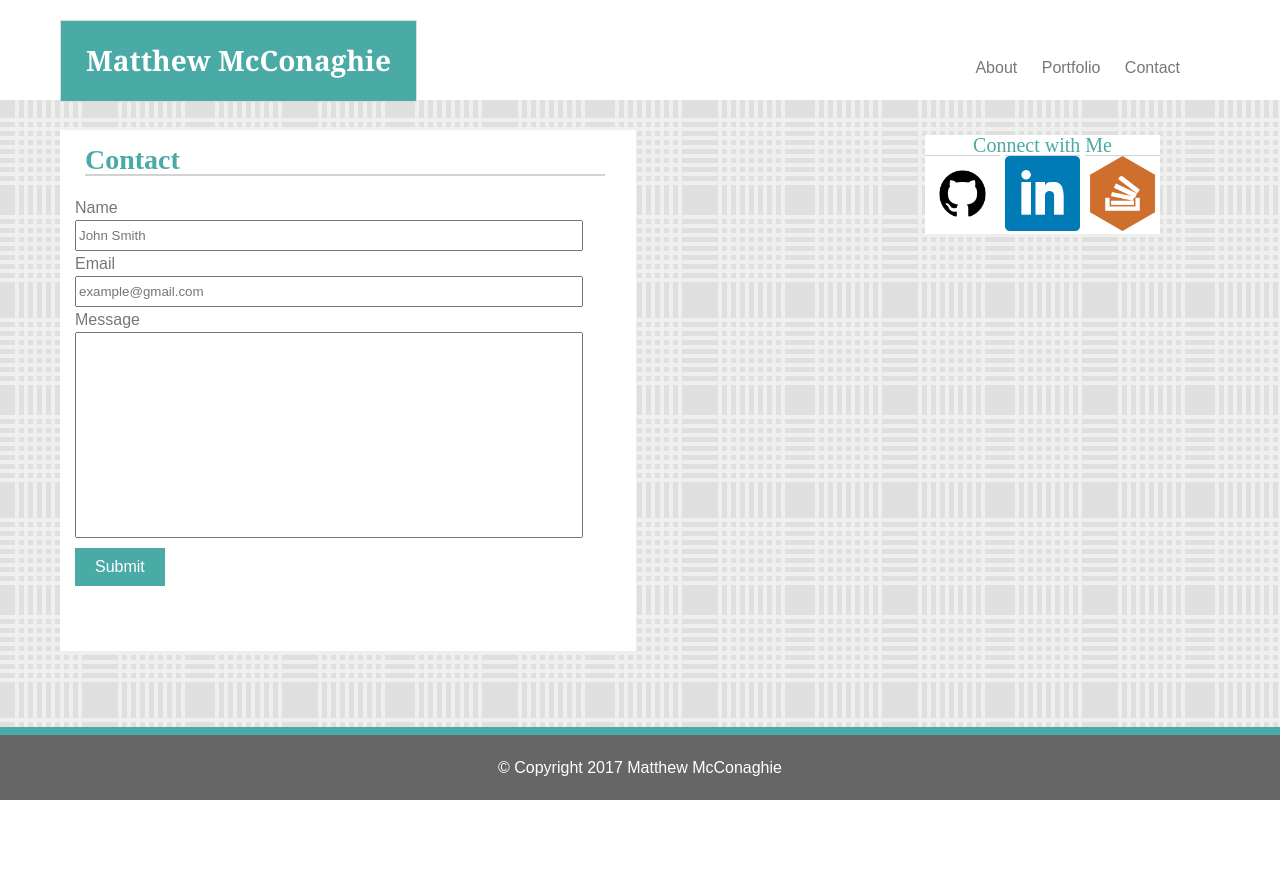
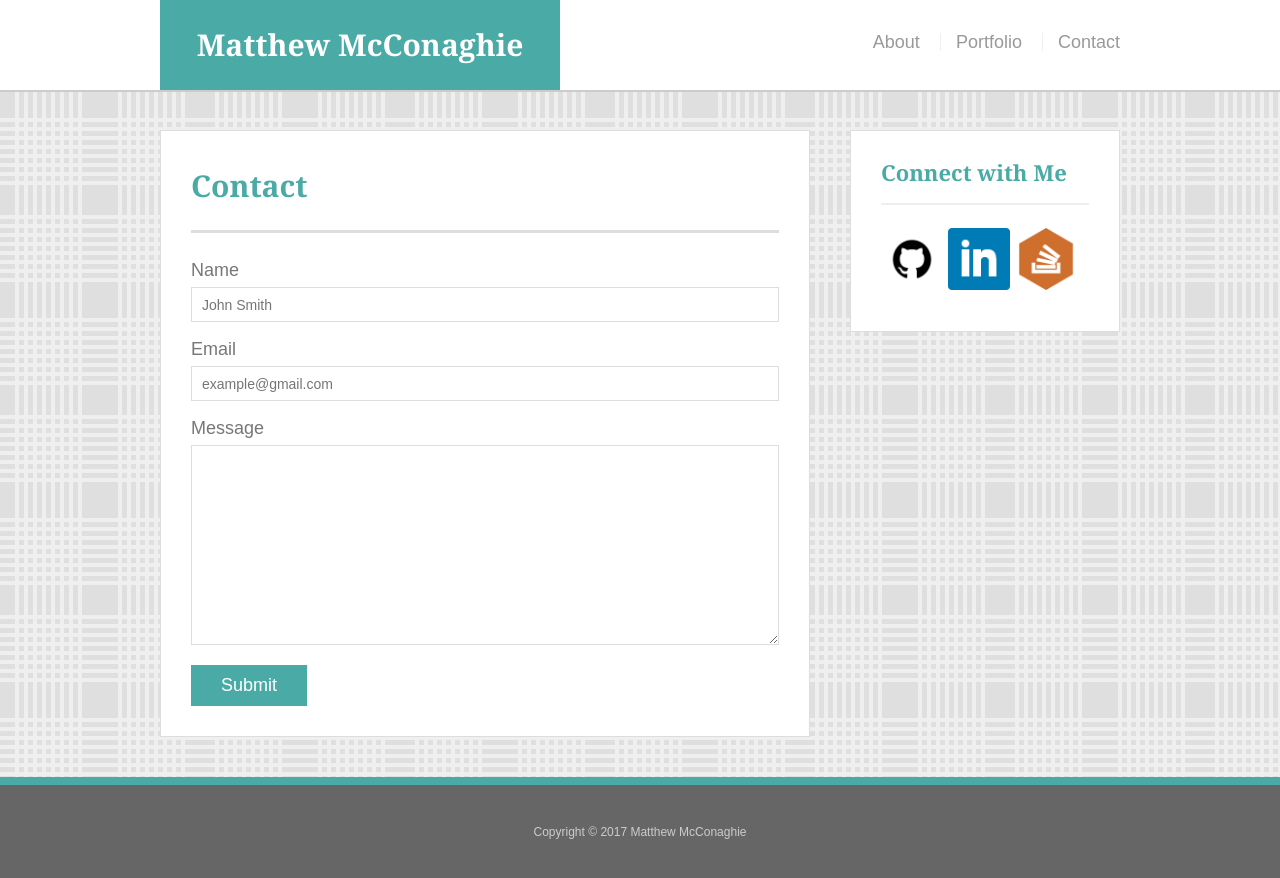
Before and after one commit to mmccon7/Basic-Portfolio, a plain HTML site: page contact.html in a window 1280 px wide. Before the commit the page ends 800 px from the top, so only its background shows below. Drawn offline with Linux system fonts and the light colour scheme.

Commit message:
finished product

```diff
--- a/assets/css/style.css
+++ b/assets/css/style.css
@@ -1,208 +1,202 @@
-.header {
-	background-color: white;
-	float: left;
-	width: 100%;
-	height: 50px;
-	padding-top: 20px;
-	padding-bottom: 30px;
-	top: 0;
-	left: 0;
+body {
+  font-family: Arial, "Helvetica Neue", Helvetica, sans-serif;
+  font-size: 18px;
+  line-height: 34px;
+  color: #777;
+  background: url("../images/clothbackground.png");
 }
-
-.myname {
-	width: 355px;
-	height: 60px;
-    background-color: #4aaaa5;
-    padding-bottom: 20px;
-    text-align: center;
-    margin-left: 60px;
-    top: 0px;
-    border: 1px solid #dddddd;
-    display: inline-block;
+* {
+  box-sizing: border-box;
 }
-
+/* general */
+.container {
+  width: 100%;
+  max-width: 960px;
+  margin: 0 auto;
+  clear: both;
+}
+h1,
+h2,
+h3,
+p {
+  margin-bottom: 20px;
+}
+p:last-child {
+  margin-bottom: 0;
+}
+h1,
+h2,
+h3 {
+  font-family: Georgia, Times, "Times New Roman", serif;
+  font-weight: 700;
+  color: #4aaaa5;
+}
 h1 {
-	color: white;
-	font-size: 21pt;
-	font-weight: bold;
-	padding-top: 25px;
-	font-family: 'Georgia', Times, Times New Roman, serif;
+  padding-bottom: 20px;
+  font-size: 30px;
+  line-height: 49px;
+  border-bottom: 3px solid #ddd;
 }
-
-.links {
-	float: right;
-	padding: 40px;
-	margin-right: 50px;
-	font-size: 12pt;
-	font-family: 'Arial', 'Helvetica Neue', Helvetica, sans-serif;
+h2,
+h3 {
+  font-size: 22px;
 }
-
-a {
-	text-decoration: none;
-	color: #777777;
+/* header */
+#masthead {
+  position: fixed;
+  z-index: 99;
+  width: 100%;
+  margin: 0 0 30px;
+  overflow: auto;
+  color: #fff;
+  background: #fff;
+  border-bottom: 2px solid #ccc;
 }
-
-li {
-	display: inline;
-	padding: 10px;
-	text-decoration: none;
+#logo {
+  float: left;
+  width: 400px;
+  height: 90px;
+  font-family: Georgia, Times, "Times New Roman", serif;
+  font-size: 30px;
+  font-weight: 700;
+  line-height: 90px;
+  color: #fff;
+  text-align: center;
+  text-decoration: none;
+  background: #4aaaa5;
 }
-
-.about {
-	height: 400px;
-	float: left;
-	text-align: left;
-	width: 60%;
-	margin-top: 40px;
-	margin-left: 60px;
-	margin-bottom: 70px;
+nav {
+  float: right;
+  margin-top: 25px;
 }
-
-body {
-	background-image: url(../images/clothbackground.png);
+nav a {
+  display: inline-block;
+  padding-left: 15px;
+  margin-left: 15px;
+  line-height: 18px;
+  color: #999;
+  text-decoration: none;
+  border-left: 1px solid #efefef;
 }
-
-
-h2 {
-	font-size: 21pt;
-	color: #4aaaa5;
-	font-weight: bold;
-	float: left;
-	width: 520px;
-	background-color: white;
-	border-top: 1px solid white;
-	margin-left: 10px;
-	border-bottom: 2px solid #D3D3D3;
+nav a:first-child {
+  border-left: 0 none;
 }
-
-p {
-	width: 520px;
-	font-family: Arial, Helvetica, sans-serif;
-	color: #777777;
-	padding-top: 38px;
-	padding-bottom: 10px;
-	padding-right: 10px;
-	padding-left: 10px;
-	background-color: white;
-	border: 1px solid white;
-	font-size: 12pt;
+/* footer */
+footer {
+  padding: 30px 0;
+  clear: both;
+  font-size: 12px;
+  color: #fff;
+  color: #ccc;
+  text-align: center;
+  background: #666;
+  border-top: 8px solid #4aaaa5;
 }
-
-#profilepic {
-	float: left;
-	width: 200px;
-	height: 300px;
-	margin: 10px;
+/* sidebar */
+.sidebar {
+  float: right;
+  width: 100%;
+  max-width: 270px;
+  padding: 30px;
+  margin-bottom: 20px;
+  background: #fff;
+  border: 1px solid #ddd;
 }
-
-aside {
-	background-color: white;
-	text-align: center;
-	float: right;
-	margin-top: 35px;
-	margin-right: 120px;
-	font-size: 15pt;
-	color: #4aaaa5;
+h3,
+.sidebar h2 {
+  padding-bottom: 20px;
+  margin-bottom: 15px;
+  line-height: 22px;
+  border-bottom: 2px solid #eee;
 }
-
-#logos {
-	width: 75px;
-	height: 75px;
-	border-top: 1px solid #D3D3D3;
+.social {
+  width: 62px;
+  height: 62px;
+  margin-top: 8px;
+  margin-right: 5px;
 }
-
-footer {
-	text-align: center;
-	background-color: #666666;
-	height: 65px;
-	border-top: 8px solid #4aaaa5;
-	position: fixed;
-	bottom: 0;
-	width: 100%;
+.social:last-child {
+  margin-right: 0;
 }
-
-#copyright {
-	padding-top: 25px;
-	color: white;
-	font-family: Arial, Helvetica, sans-serif;
-	clear: left;
+/* main */
+#main-container {
+  padding-top: 130px;
 }
-
-#nature {
-	width: 300px;
-	height: 150px;
-	background-color: white;
-	padding: 25px;
+.main-section {
+  float: left;
+  width: 100%;
+  max-width: 650px;
+  padding: 30px;
+  margin: 0 0 40px;
+  background: #fff;
+  border: 1px solid #ddd;
 }
-
-#airplane {
-	width: 300px;
-	height: 150px;
-	background-color: white;
-	padding: 25px;
+/* portfolio page */
+.work {
+  position: relative;
+  float: left;
+  width: 274px;
+  margin: 20px 0 25px;
+  overflow: auto;
 }
-
-#technology {
-	width: 300px;
-	height: 150px;
-	background-color: white;
-	padding: 25px;
+.work:nth-child(even) {
+  margin-right: 40px;
 }
-
-.portfolio {
-	height: 550px;
-	width: 60%;
-	margin-top: 35px;
-	margin-left: 60px;
-	margin-bottom: 400px;
-	display: inline-block;
+.work img {
+  width: 100%;
+  border: 0 none;
+  opacity: 0.8;
 }
-
-.contact {
-	float: left;
-	width: 45%;
-	background-color: white;
-	padding: 15px;
-	margin-top: 30px;
-	margin-left: 60px;
-	margin-bottom: 50px;
-	box-sizing: border-box;
+.work h3 {
+  position: absolute;
+  bottom: 20px;
+  width: 100%;
+  padding: 15px;
+  margin-bottom: 0;
+  font-weight: 300;
+  line-height: 30px;
+  color: #fff;
+  text-align: center;
+  background: #4aaaa5;
+  border-bottom: 0;
 }
-
-.contactform {
-	font-family: Arial, Helvetica, sans-serif;
-	color: #777777;
-	line-height: 25px;
+.auth-image {
+  float: left;
+  width: 200px;
+  height: auto;
+  margin-top: 10px;
+  margin-right: 25px;
 }
-
-.pp {
-	text-align: center;
+/* contact page */
+#contact-form ul {
+  margin-bottom: 20px;
 }
-
-#yourname {
-	width: 500px;
-	height: 25px;
+#contact-form li {
+  margin-bottom: 10px;
 }
-
-#email {
-	width: 500px;
-	height: 25px;
+label,
+input[type=text],
+input[type=email],
+textarea {
+  display: block;
+  width: 100%;
 }
-
-#message {
-	height: 200px;
-	width: 500px;
+input[type=text],
+input[type=email],
+textarea {
+  height: 35px;
+  padding: 0 10px;
+  font-size: 14px;
+  border: 1px solid #ddd;
 }
-
-#submit {
-	background-color: #4aaaa5;
-    border: none;
-    color: white;
-    padding: 10px 20px;
-    text-align: center;
-    text-decoration: none;
-    display: inline-block;
-    font-size: 16px;
-    margin-top: 10px;
-    cursor: pointer;
+textarea {
+  height: 200px;
 }
+input[type=submit] {
+  padding: 10px 30px;
+  font-size: 18px;
+  color: #fff;
+  cursor: pointer;
+  background: #4aaaa5;
+  border: 0 none;
+}
--- a/contact.html
+++ b/contact.html
@@ -1,71 +1,57 @@
-<!DOCTYPE html>
+<!doctype html>
 <html lang="en-us">
-
 <head>
   <meta charset="UTF-8">
-  <title>McConaghie</title>
+  <title>Contact | McConaghie</title>
   <link rel="stylesheet" type="text/css" href="assets/css/reset.css">
   <link rel="stylesheet" type="text/css" href="assets/css/style.css">
-
+  <link rel="shortcut icon" type="image/x-icon" href="assets/images/favicon.ico">
 </head>
-
 <body>
-<nav class="header">
-	<div class="myname">
-	<h1>Matthew McConaghie</h1>
+  <header id="masthead">
+    <div class="container">
+      <a href="index.html" id="logo">Matthew McConaghie</a>
+      <nav>
+        <a href="index.html">About</a>
+        <a href="portfolio.html">Portfolio</a>
+        <a href="contact.html">Contact</a>
+      </nav>
     </div>
-
-	<div class="links">
-		<ul id="list">
-			<li><a href="index.html">About</a></li>
-			<li><a href="portfolio.html">Portfolio</a></li>
-			<li><a href="contact.html">Contact</a></li>
+  </header>
+  <div id="main-container" class="container">
+    <section class="main-section">
+      <h1>Contact</h1>
+      <form id="contact-form">
+        <ul>
+          <li>
+            <label for="name">Name</label>
+            <input type="text" id="name" name="name" placeholder="John Smith" required="required">
+          </li>
+          <li>
+            <label for="email">Email</label>
+            <input type="email" id="email" name="email" placeholder="example@gmail.com" required="required">
+          </li>
+          <li>
+            <label for="message">Message</label>
+            <textarea id="message" name="message" required="required"></textarea>
+          </li>
         </ul>
+        <input type="submit">
+      </form>
+    </section>
+    <section class="sidebar">
+      <div id="connect">
+        <h2>Connect with Me</h2>
+        <a href="#"><img src="assets/images/githublogo.png" class="social" alt="GitHub" /></a>
+        <a href="#"><img src="assets/images/linkedinlogo.png" class="social" alt="LinkedIn" /></a>
+        <a href="#"><img src="assets/images/stackoverflowlogo.png" class="social" alt="Stack Overflow" /></a>
       </div>
-</nav>
-<section class="container">
-	<div class="contact">
-	<h2>Contact</h2>
-		<p>
-		<div class="contactform">
-		  <form action="/action_page.php">
-
-		    <label for="name">Name</label><br>
-		    <input type="text" id="yourname" name="firstlast" placeholder="John Smith">
-		<br>
-		    <label for="email">Email</label><br>
-		    <input type="text" id="email" name="email" placeholder="example@gmail.com">
-		<br>
-		    <label for="message">Message</label><br>
-		    <input type="text" id="message" name="message">
-		<br>
-		    <input type="submit" id="submit" value="Submit">
-			</form>
+    </section>
   </div>
-		</p>
-	</div>
-
-	<aside class="sidebar">
-		<h3>Connect with Me</h3>
-		<a href="#" alt="github">
-			<img id="logos" src="assets/images/githublogo.png">
-		</a>
-		<a href="#" alt="linkedin">
-			<img id="logos" src="assets/images/linkedinlogo.png">
-		</a>
-		<a href="#" alt="stackoverflow">
-			<img id="logos" src="assets/images/stackoverflowlogo.png">
-		</a>
-	</aside>
-
-</section>
-
-</body>
-
   <footer>
-	<div id="copyright">
-© Copyright 2017 Matthew McConaghie
+    <div class="container">
+      Copyright &copy; 2017 Matthew McConaghie
     </div>
   </footer>
-
+</body>
 </html>
```
Also changed, not shown: index.html (+34 -50 lines), portfolio.html (+45 -48 lines), assets/images/favicon.ico (added), 2 other files. Lines whose indentation alone changed are shown as unchanged.
